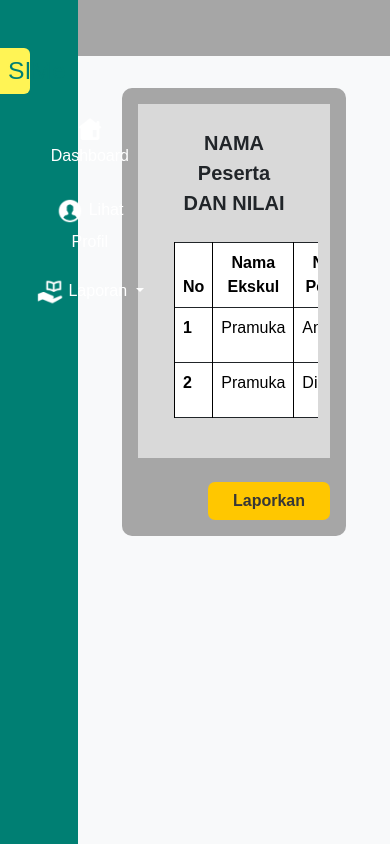
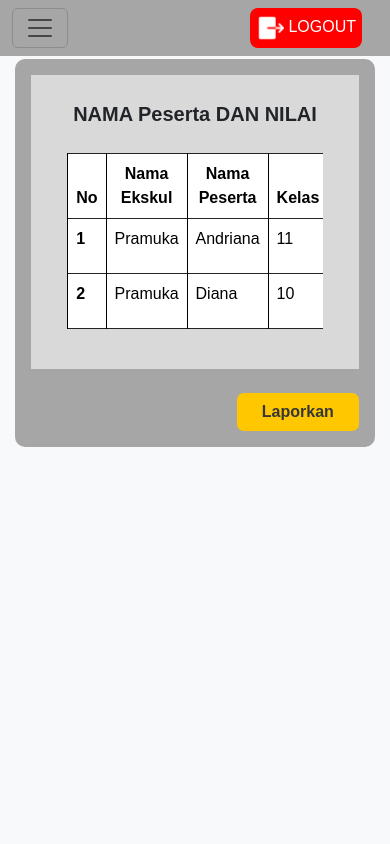
Before and after one commit to elangmra/sime-dr, a PHP site: page /Kepsek/dashboard.php in a window 390 px wide. Run offline with PHP 8.4, Linux system fonts and the light colour scheme.

Commit message:
add toggle sidebar, fix table-responsive

```diff
--- a/sime/Kepsek/dashboard.php
+++ b/sime/Kepsek/dashboard.php
@@ -23,8 +23,9 @@
         <div class="profile-card" style="background-color: #A6A6A6;">
           <div class="container" style="background-color: #D9D9D9;">
                   <!--Start Tabel prestasi -->
-            <div class="container p-4 table-responsive" >
+            <div class="container p-4" >
               <h5 class="modal-title justify-content-center fw-bold mb-4" >NAMA Peserta DAN NILAI</h5>
+              <div class="table-responsive">
                 <table class="table table-bordered" style="background-color: #FFFFFF; border: 2px;">
                   <thead>
                     <tr style="background-color: #FFF455; text-align: center;">
@@ -84,6 +85,7 @@
                     </tr>
                   </tbody>
                 </table>
+              </div>
             </div>
             <!--Finish Tabel prestasi -->
           </div>
--- a/sime/Kepsek/kegiatan.php
+++ b/sime/Kepsek/kegiatan.php
@@ -27,9 +27,10 @@
         <div class="profile-card" style="background-color: #A6A6A6;">
           <div class="container" style="background-color: #D9D9D9;">
             <!-- Start Tabel prestasi -->
-            <div class="container p-4 table-responsive" >
+            <div class="container p-4" >
               <h2 class="modal-title justify-content-center fw-bold" >ABSENSI KEGIATAN EKSTRAKULIKULER</h2>
               <p class="modal-title justify-content-center text-center fw-bold mb-4" >PRAMUKA <br> Pembina: Aisyah, S.Pd</p>
+              <div class="table-responsive">
                 <table class="table table-bordered" style="background-color: #FFFFFF; border: 2px;">
                   <thead>
                     <tr style="background-color: #FFF455; text-align: center;">
@@ -68,6 +69,7 @@
                     </tr>
                   </tbody>
                 </table>
+              </div>
             </div>
             <!-- Finish Tabel prestasi -->
             <div class="modal-footer">
--- a/sime/Kepsek/kehadiran.php
+++ b/sime/Kepsek/kehadiran.php
@@ -27,9 +27,10 @@
         <div class="profile-card" style="background-color: #A6A6A6;">
           <div class="container" style="background-color: #D9D9D9;">
             <!-- Start Tabel prestasi -->
-            <div class="container p-4 table-responsive" >
+            <div class="container p-4 " >
               <h2 class="modal-title justify-content-center fw-bold" >ABSENSI KEGIATAN EKSTRAKULIKULER</h2>
               <p class="modal-title justify-content-center text-center fw-bold mb-4" >PRAMUKA <br> Pembina: Aisyah, S.Pd</p>
+              <div class="table-responsive">
                 <table class="table table-bordered" style="background-color: #FFFFFF; border: 2px;">
                   <thead>
                     <tr style="background-color: #FFF455; text-align: center;">
@@ -68,6 +69,7 @@
                     </tr>
                   </tbody>
                 </table>
+              </div>
             </div>
             <!-- Finish Tabel prestasi -->
             <div class="modal-footer">
--- a/sime/Kepsek/navbar.php
+++ b/sime/Kepsek/navbar.php
@@ -1,16 +1,14 @@
 <!-- Navbar -->
 <nav class="navbar navbar-expand-lg navbar-light">
-  <div class="container-fluid">
-    <button class="navbar-toggler" type="button" data-bs-toggle="collapse" data-bs-target="#navbarNav" aria-controls="navbarNav" aria-expanded="false" aria-label="Toggle navigation">
+  <div class="container-fluid justify-content-between">
+  <button class="navbar-toggler me-2" type="button" data-bs-toggle="collapse" data-bs-target="#sidebarMenu" aria-controls="sidebarMenu" aria-expanded="false" aria-label="Toggle sidebar">
       <span class="navbar-toggler-icon"></span>
-    </button>
-    <div class="collapse navbar-collapse" id="navbarNav">
-      <ul class="navbar-nav ms-auto">
-        <li class="nav-item d-flex">
-          <a class="nav-link logout-btn" href="#"> <img src="../img/Logout.png" alt="Logo" width="28" height="28">
-            LOGOUT</a>
-        </li>
-      </ul>
-    </div>
+  </button>
+  <!-- Logout button on the right -->
+  <li class="nav-item d-flex">
+      <a style="padding: 6px;" class="nav-link logout-btn" href="#">
+          <img src="../img/Logout.png" alt="Logout" width="28" height="28"> LOGOUT
+      </a>
+  </li>
   </div>
 </nav>
--- a/sime/Kepsek/pesertaNilai.php
+++ b/sime/Kepsek/pesertaNilai.php
@@ -30,13 +30,14 @@
           <div class="profile-card" style="background-color: #A6A6A6;">
             <div class="container" style="background-color: #D9D9D9;">
               <!--Start Tabel prestasi -->
-              <div class="container p-4 table-responsive" >
+              <div class="container p-4 " >
                 <div class="container border-1 d-flex p-4" style="background-color: #797EFF; ">
                   <div class="col fw-bold">
                     <h2><u>LAPORAN PESERTA DAN NILAI </u></h2>
                     <h6>Ekstrakulikuler Pramuka <br> Pembina: Aisyah, S.Pd</h6>
                   </div>
                 </div>
+                <div class="table-responsive">
                 <table class="table table-bordered" style="background-color: #FFFFFF; border: 2px;">
                 <thead>
                   <tr style="background-color: #FFF455; text-align: center;">
@@ -70,6 +71,7 @@
                   </tr>
                 </tbody>
               </table>
+              </div>
               </div>
             <!-- Finish Tabel prestasi -->
             <div class="modal-footer">
--- a/sime/Kepsek/sidebar.php
+++ b/sime/Kepsek/sidebar.php
@@ -1,22 +1,23 @@
-<!-- Sidebar -->
-<div class="sidebar">
+ <!-- Sidebar Toggle Button for Mobile View -->
+ <div class="sidebar collapse d-md-block" id="sidebarMenu">
+        <button class="btn btn-close float-end m-2 btn-close-sidebar" data-bs-toggle="collapse" data-bs-target="#sidebarMenu" aria-label="Close"></button>
         <div>
             <h2 class="rounded-end p-2 me-5" style="background-color:#FFF455; color: #007F73;">SIMe</h2>
         </div>
         <ul class="nav flex-column mt-3">
             <li class="nav-item d-flex align-items-center mx-2">
-      <a class=" btn btn-outline-secondary border-0 mx-3" style="color:white;" menu-item " href="dashboard.php">
-      <img src="../img/home.png" alt="Logo" width="28" height="28">
-      Dashboard</a>
+                <a class="btn btn-outline-secondary border-0 mx-3" style="color:white;" href="dashboard.php">
+                    <img src="../img/home.png" alt="Home" width="28" height="28"> Dashboard
+                </a>
             </li>
             <li class="nav-item d-flex align-items-center mx-2">
-      <a class=" btn btn-outline-secondary border-0 mx-3" style="color:white;" menu-item " href="profil.php">
-      <img src="../img/profil.png" alt="Logo" width="28" height="38">
-      Lihat Profil</a>
+                <a class="btn btn-outline-secondary border-0 mx-3" style="color:white;" href="profil.php">
+                    <img src="../img/profil.png" alt="Profile" width="28" height="38"> Lihat Profil
+                </a>
             </li>
             <li class="nav-item d-flex align-items-center mx-2">
-      <a class="btn btn-outline-secondary border-0 mx-3 dropdown-toggle menu-item" href="#" id="navbarDropdown" role="button" data-bs-toggle="dropdown" aria-expanded="false">
-      <img src="../img/ekskul.png" alt="Logo" width="28" height="28">   Laporan
+                <a class="btn btn-outline-secondary border-0 mx-3 dropdown-toggle" href="#" id="navbarDropdown" role="button" data-bs-toggle="dropdown" aria-expanded="false">
+                    <img src="../img/ekskul.png" alt="Reports" width="28" height="28"> Laporan
                 </a>
                 <ul class="dropdown-menu" aria-labelledby="navbarDropdown">
                     <li><a class="dropdown-item" href="pesertaNilai.php">Laporan Peserta dan Nilai</a></li>
@@ -26,4 +27,4 @@
             </li>
         </ul>
     </div>
-<!-- finish sidebar -->
+    <!-- Finish sidebar -->
--- a/sime/Kepsek/style.php
+++ b/sime/Kepsek/style.php
@@ -8,6 +8,8 @@
     .navbar {
       background-color: #A6A6A6;
     }
+
+        /* Optional: Hide the sidebar toggle button on larger screens if sidebar is always visible */
     .nav-link{
         background-color: #FF0000;
         color: white;
@@ -28,9 +30,33 @@
       padding-top: 3rem;
 
     }
+    @media (min-width: 768px) {
+        .sidebar {
+            position: fixed;
+            top: 0;
+            bottom: 0;
+            left: 0;
+            z-index: 1000;
+            padding: 48px 0 0; /* Height of the navbar */
+            box-shadow: inset -1px 0 0 rgba(0, 0, 0, .1);
+        }
+        .btn-close-sidebar {
+            display: none; /* Hide close button on desktop views */
+        }
+    }
     .content {
       margin-left: 20%; /* Sesuaikan dengan lebar sidebar */
       padding: 2rem;
+    }
+    @media (max-width: 768px) {
+
+      .sidebar {
+            width: 100%;
+        }
+      .content {
+        margin-left: 0%; /* Sesuaikan dengan lebar sidebar */
+        padding: 0.2rem;
+      }
     }
     .profile-card {
       background-color: #D9D9D9;
```
Lines whose indentation alone changed are shown as unchanged.
